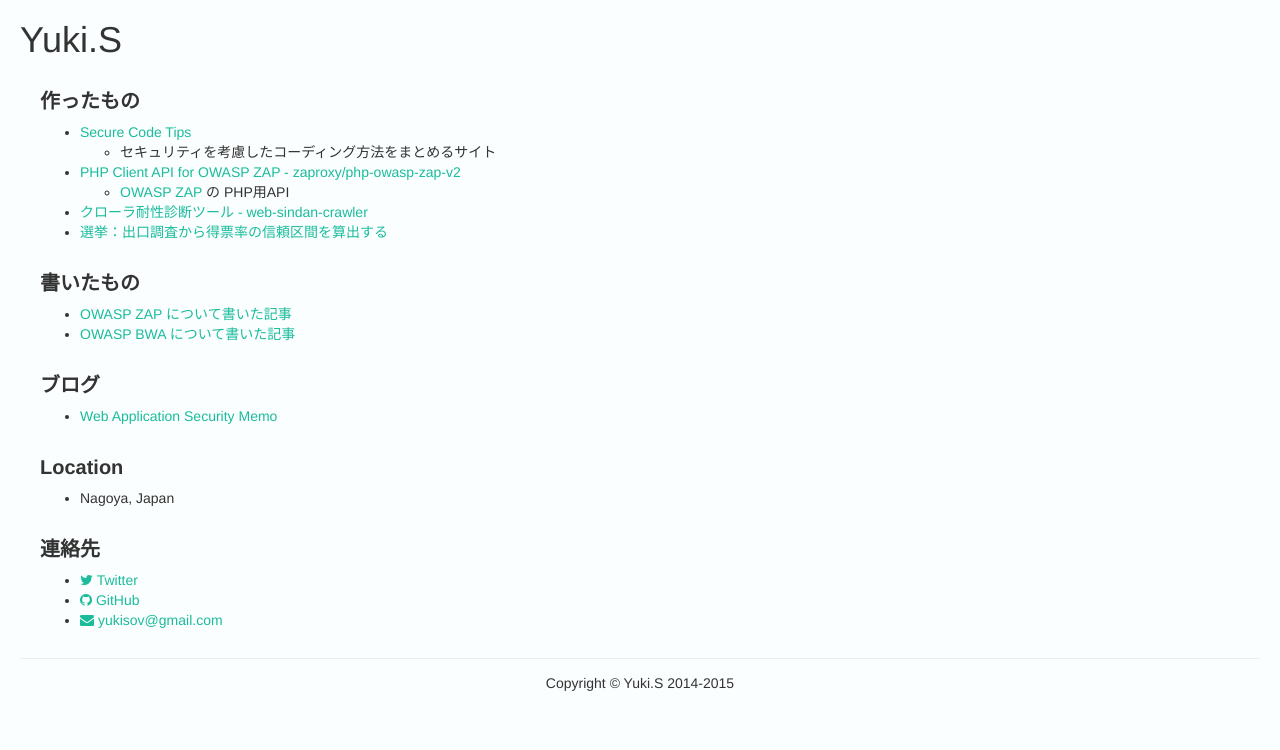
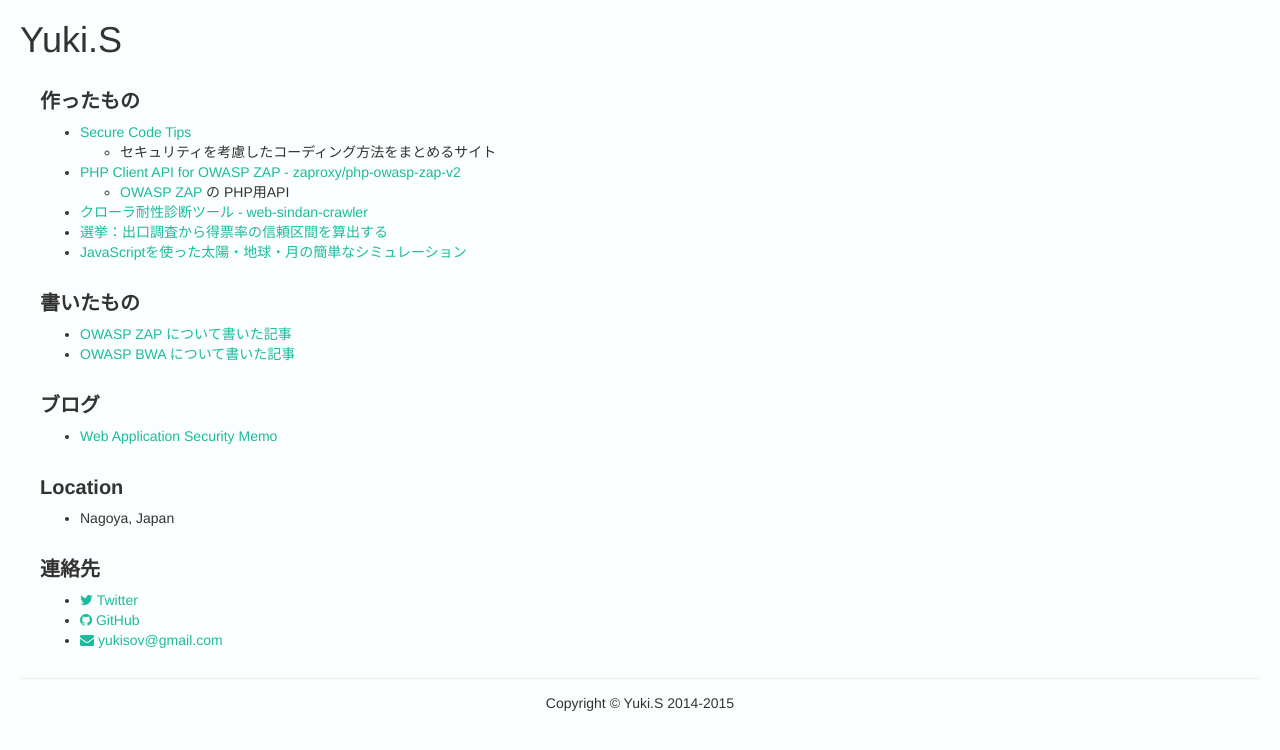
Before and after one commit to yukisov/yukisov.github.io, a Jekyll site: the page built from index.md, in a window 1280 px wide. Shown: the top 750 px of the page. Built offline with Jekyll 4.4.1, drawn with Linux system fonts in a browser that asks for light colours; nearby versions of some CDN libraries.

Commit message:
Add the "sun_earth_moon" link

```diff
--- a/index.md
+++ b/index.md
@@ -18,7 +18,7 @@ Yuki.S
     - [OWASP ZAP](https://www.owasp.org/index.php/OWASP_Zed_Attack_Proxy_Project) の PHP用API
 - [クローラ耐性診断ツール - web-sindan-crawler](https://github.com/yukisov/web-sindan-crawler)
 - [選挙：出口調査から得票率の信頼区間を算出する](http://misc.pupha.net/confidence_interval.html)
-
+- [JavaScriptを使った太陽・地球・月の簡単なシミュレーション](http://misc.pupha.net/sun_earth_moon/)
 
 書いたもの
 ----
```
